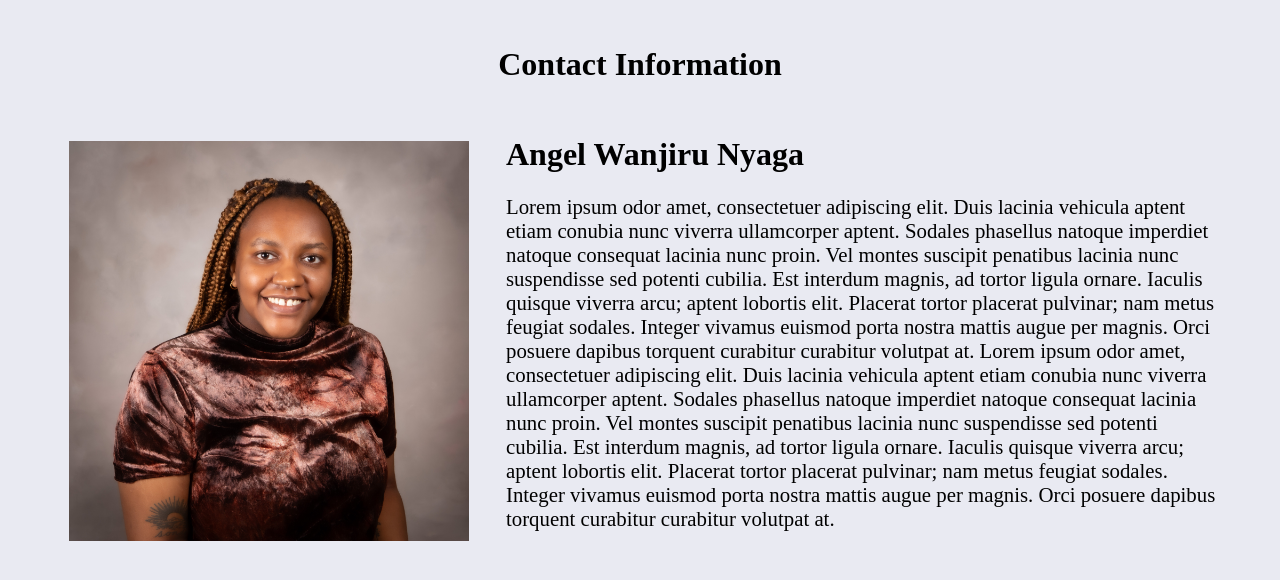
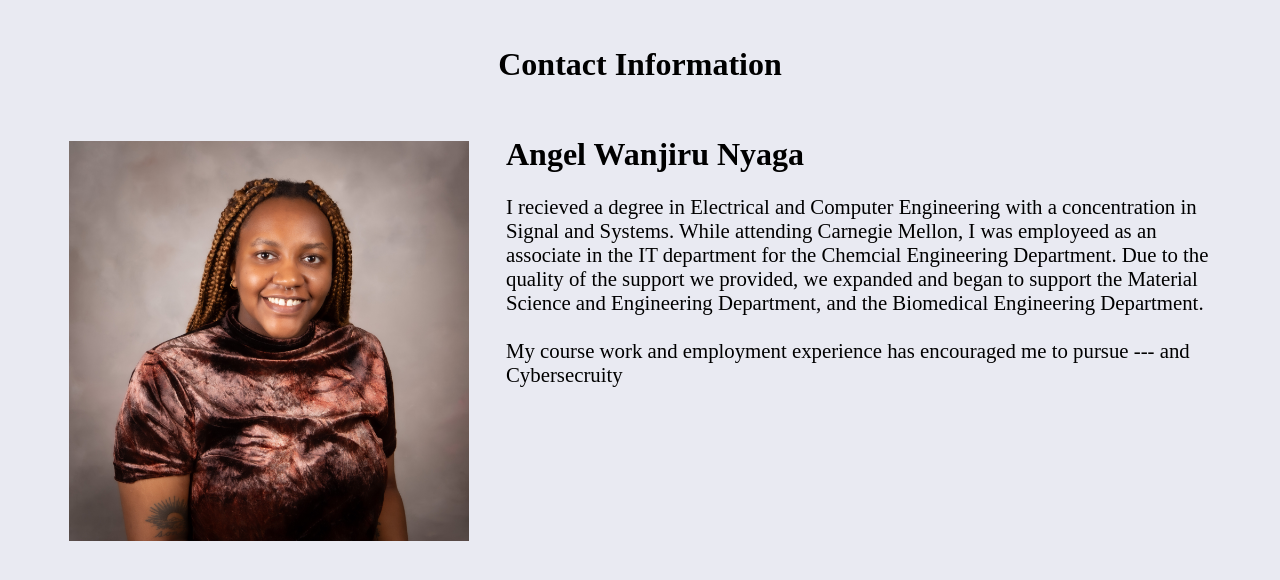
Before and after one commit to anyaga/portfolio, a Django app: page /contact in a window 1280 px wide. Shown: the part 165-745 px from the top of the page. Run offline with Django 5.2, Linux system fonts and the light colour scheme.

Commit message:
edit contact info and class pages

```diff
--- a/portfolio_project/portfolio_project/static/portfolio_project/portfolio.css
+++ b/portfolio_project/portfolio_project/static/portfolio_project/portfolio.css
@@ -36,7 +36,7 @@ https://codepen.io/sean_codes/pen/zwJQeB
     width: 200px;
     background-color: #a59bd8;
     position: absolute;
-    height: 120%;
+    height: 105%;
     overflow: visible;
 }
 
--- a/portfolio_project/portfolio_project/templates/portfolio_project/contact_info.html
+++ b/portfolio_project/portfolio_project/templates/portfolio_project/contact_info.html
@@ -11,26 +11,18 @@
     <div>
         <h1>Angel Wanjiru Nyaga</h1>
         <p id="page_summary">
-            Lorem ipsum odor amet, consectetuer adipiscing elit.
-            Duis lacinia vehicula aptent etiam conubia nunc viverra
-            ullamcorper aptent. Sodales phasellus natoque imperdiet
-            natoque consequat lacinia nunc proin. Vel montes suscipit
-            penatibus lacinia nunc suspendisse sed potenti cubilia.
-            Est interdum magnis, ad tortor ligula ornare. Iaculis
-            quisque viverra arcu; aptent lobortis elit. Placerat tortor
-            placerat pulvinar; nam metus feugiat sodales. Integer vivamus
-            euismod porta nostra mattis augue per magnis. Orci posuere dapibus
-            torquent curabitur curabitur volutpat at.
-            Lorem ipsum odor amet, consectetuer adipiscing elit.
-            Duis lacinia vehicula aptent etiam conubia nunc viverra
-            ullamcorper aptent. Sodales phasellus natoque imperdiet
-            natoque consequat lacinia nunc proin. Vel montes suscipit
-            penatibus lacinia nunc suspendisse sed potenti cubilia.
-            Est interdum magnis, ad tortor ligula ornare. Iaculis
-            quisque viverra arcu; aptent lobortis elit. Placerat tortor
-            placerat pulvinar; nam metus feugiat sodales. Integer vivamus
-            euismod porta nostra mattis augue per magnis. Orci posuere dapibus
-            torquent curabitur curabitur volutpat at.
+            I recieved a degree in Electrical and Computer Engineering
+            with a concentration in Signal and Systems. While attending
+            Carnegie Mellon, I was employeed as an associate in the
+            IT department for the Chemcial Engineering Department. Due
+            to the quality of the support we provided, we expanded and
+            began to support the Material Science and Engineering
+            Department, and the Biomedical Engineering Department.
+            <br><br>
+            My course work and employment experience has encouraged me
+            to pursue --- and Cybersecruity
+
+
         </p>
     </div>
 
```
Also changed, not shown: portfolio_project/portfolio_project/templates/portfolio_project/amdibd_page.html (+8 -0 lines), portfolio_project/portfolio_project/templates/portfolio_project/class_project_page.html (+0 -9 lines).
